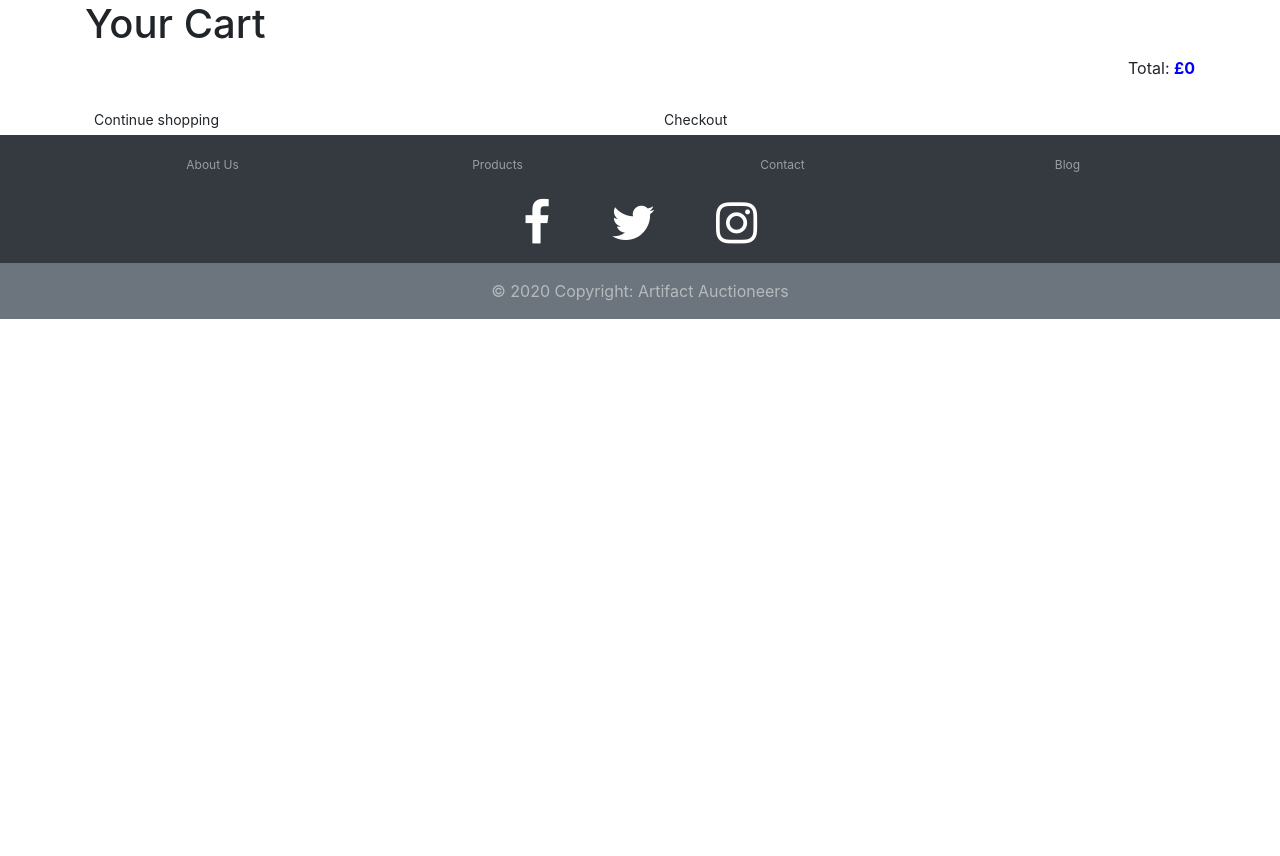
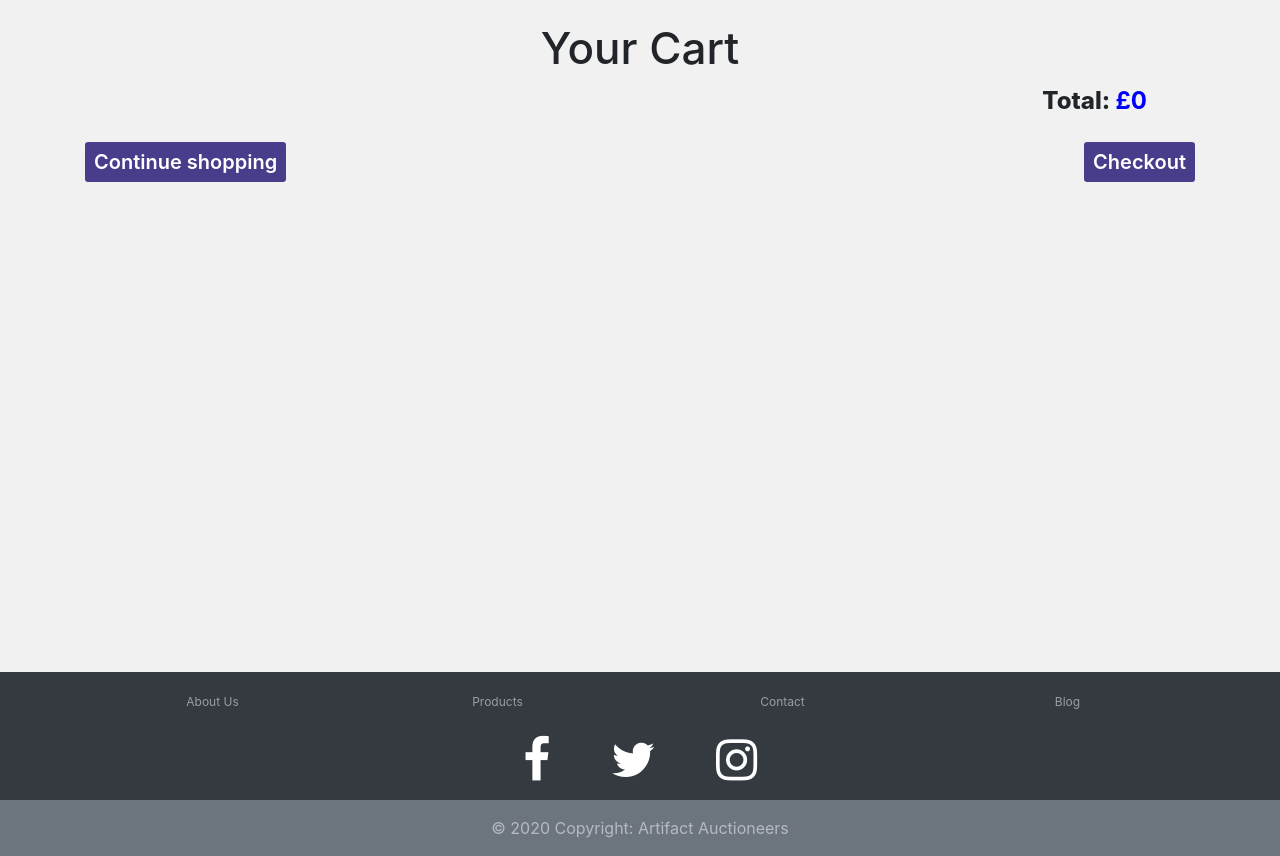
Before and after one commit to njdavies/milestone-project-four, a Django app: page /cart/ in a window 1280 px wide. Shown: the part 73-929 px from the top of the page. Before the commit the page ends 392 px from the top, so only its background shows below. Run offline with Django 3.2, Linux system fonts and the light colour scheme; some libraries are stand-ins or nearby versions.

Commit message:
Updated CSS file for Cart app

```diff
--- a/static/css/style.css
+++ b/static/css/style.css
@@ -123,6 +123,104 @@ li {
     font-weight: 600;
     color: white;
     margin-top: 1.5em;
+}
+
+/* Cart page */
+
+.cart-section {
+    background-color: #f1f1f1;
+    min-height: 65vh;
+}
+
+#cart-header {
+    padding-top: 0.5em;
+    font-size: 1.75em;
+    text-align: center;
+}
+
+.cart-content-wrapper {
+    height: 150px;
+    padding-left: 0;
+    padding-right: 0;
+}
+
+.cart-lot-header {
+    padding-top: 2.75em;
+    text-align: center;
+    font-size: 0.85em;
+    font-weight: 800;
+}
+
+.cart-lot-text {
+    font-size: 0.7em;
+    margin-bottom: 0;
+    padding-bottom: 0;
+    text-align: center;
+}
+
+.cart-image {
+    height: 125px;
+    width: 100%;
+}
+
+.remove-btn {
+    position: absolute;
+    right: 0;
+    bottom: 0;
+}
+
+.fa-trash {
+    color: #483d8b;
+    position: absolute;
+    right: 0;
+    bottom: 0;
+}
+
+.fa-trash:hover {
+    color: #6c757d;
+}
+
+.text-right {
+    margin-right: 1em;
+}
+
+.total-header {
+    text-align: center;
+    font-size: 0.85em;
+    font-weight: 800;
+}
+
+.cart-options {
+    margin-top: 1em;
+    height: 35px;
+}
+
+#continue-btn {
+    background: #483d8b;
+    font-size: 0.75em;
+    font-weight: 600;
+    margin-left: 1.3em;
+    margin-right: 1em;
+    margin-bottom: 1em;
+    color: white;
+    position: absolute;
+    display: inline-block;
+    left: 0;
+    bottom: 0;
+}
+
+#checkout-btn {
+    background: #483d8b;
+    font-size: 0.75em;
+    font-weight: 600;
+    margin-left: 2em;
+    margin-right: 1em;
+    margin-bottom: 1em;
+    color: white;
+    position: absolute;
+    display: inline-block;
+    right: 0;
+    bottom: 0;
 }
 
 /* Home Page */
@@ -856,6 +954,61 @@ label {
         width: 35%;
     }
 
+    /* Cart Page */
+
+    .cart-section {
+        min-height: 78vh;
+    }
+
+    #cart-header {
+        font-size: 2.75em;
+    }
+
+    .cart-content-wrapper {
+        height: 300px;
+        width: 300px;
+    }
+
+    .cart-image {
+        height: 300px;
+        width: 300px;
+    }
+
+    .cart-lot-header {
+        padding-top: 2.75em;
+        font-size: 1.5em;
+    }
+
+    .cart-lot-text {
+        font-size: 1.5em;
+    }
+
+    .fa-trash {
+        font-size: 2em;
+    }
+
+    .text-right {
+        margin-right: 1.5em;
+    }
+
+    .total-header {
+        font-size: 1.5em;
+    }
+
+    .cart-options {
+        margin-top: 2em;
+    }
+
+    #continue-btn {
+        font-size: 1.25em;
+        margin-left: 0.75em;
+    }
+
+    #checkout-btn {
+        font-size: 1.25em;
+        margin-right: 0.75em;
+    }
+
     /* Contact Us Page */
 
     #contact-section {
@@ -1034,6 +1187,30 @@ label {
         height: 82vh;
     }
 
+    /* Cart Page */
+
+    .cart-section {
+        min-height: 84vh;
+    }
+
+    .cart-lot-header {
+        padding-top: 5em;
+    }
+
+    .cart-content-wrapper {
+        height: 450px;
+        width: 350px;
+    }
+
+    .cart-image {
+        height: 450px;
+        width: 100%;
+    }
+
+    .text-right {
+        margin-right: 2em;
+    }
+
     /* Contact Us Page */
 
     #contact-section {
@@ -1168,6 +1345,22 @@ label {
         padding-top: 2em;
     }
 
+    /* Cart Page */
+
+    .cart-content-wrapper {
+        height: 575px;
+        width: 100%;
+    }
+
+    .cart-image {
+        height: 550px;
+        width: 100%;
+    }
+
+    .cart-lot-header {
+        padding-top: 4.5em;
+    }
+
     /* Contact Us Page */
 
     #contact-section {
```
